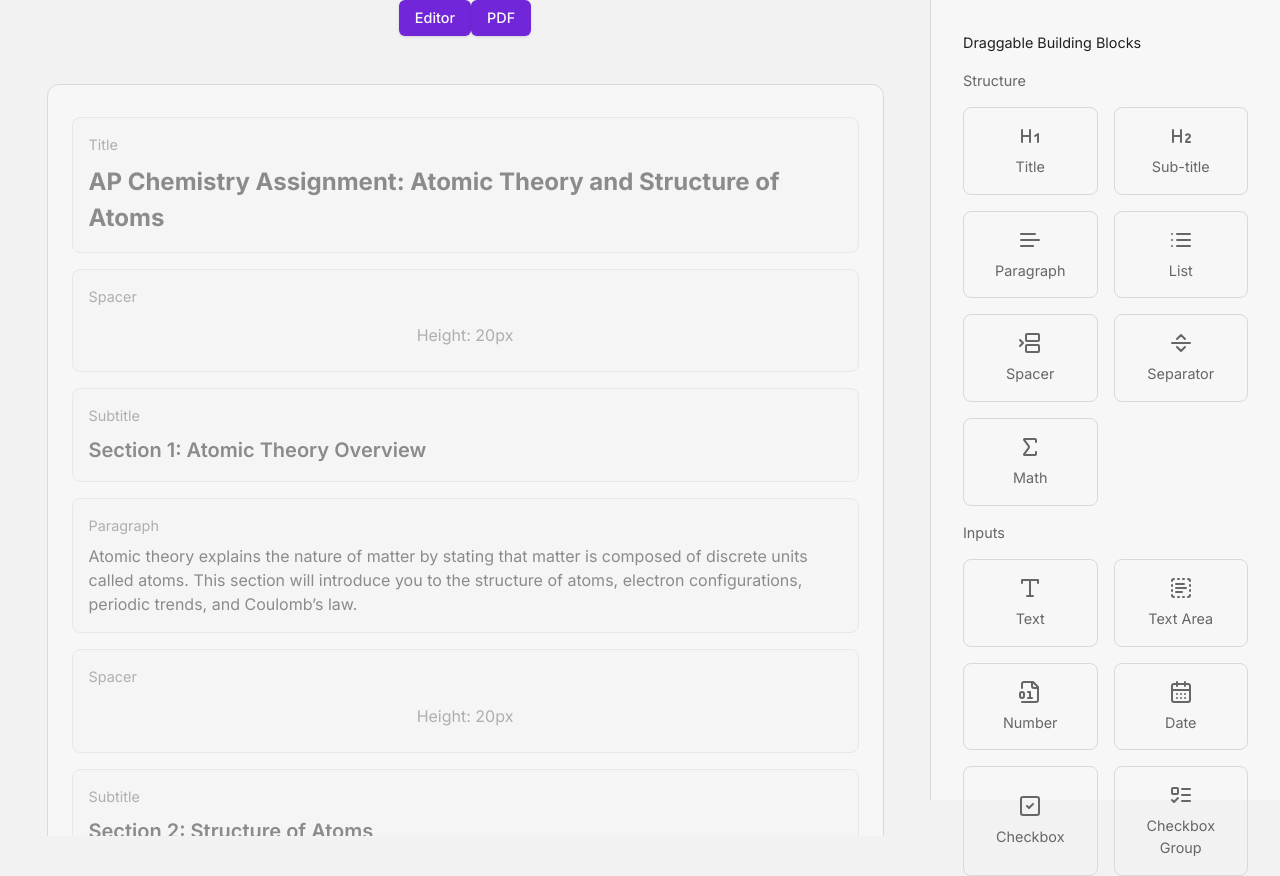
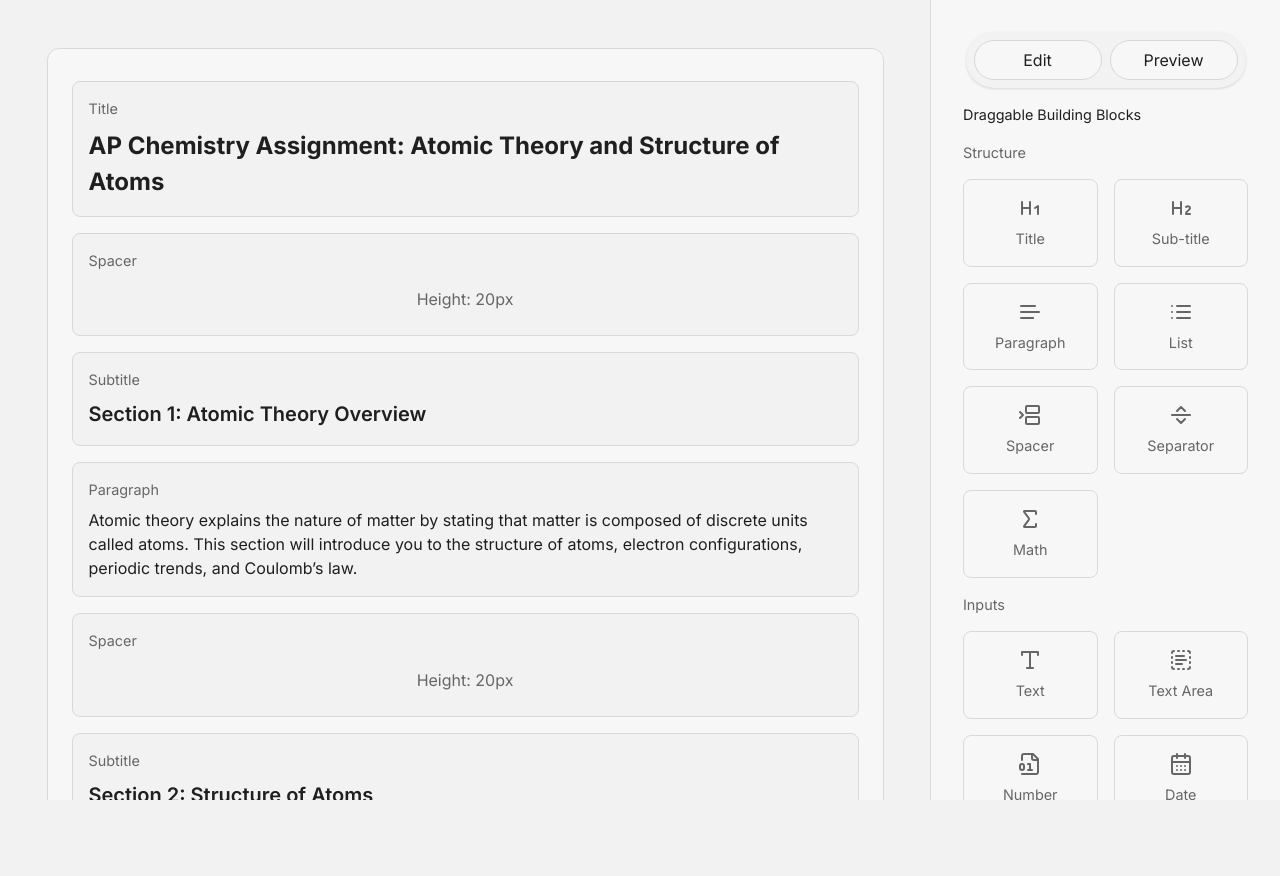
Before and after one commit to acrtz/timetoteach, a Next.js app: page /document-builder in a window 1280 px wide. After the commit the page ends 800 px from the top, so only its background shows below. Built offline with nearby package versions, Linux system fonts and the light colour scheme; what @react-pdf/renderer would draw is missing.

Commit message:
some code reorg and ui fixes

```diff
--- a/src/components/block-settings.tsx
+++ b/src/components/block-settings.tsx
@@ -11,6 +11,7 @@ import {
 } from "./ui/select";
 import { Checkbox } from "./ui/checkbox";
 import { Textarea } from "./ui/textarea";
+import { X } from "lucide-react";
 
 const alignOptions = ["left", "center", "right"];
 const listVariants = ["ordered", "unordered"];
@@ -18,10 +19,10 @@ const layoutOptions = ["vertical", "horizontal"];
 
 export default function BlockSettings({
   block,
-  onChange,
+  onClose,
 }: {
   block: BlockType;
-  onChange: (updatedBlock: BlockType) => void;
+  onClose: () => void;
 }) {
   const settings = useMemo(() => {
     switch (block.type) {
@@ -367,6 +368,7 @@ export default function BlockSettings({
 
   return (
     <div className="space-y-4 p-4">
+      <X className="w-4 h-4 cursor-pointer" onClick={onClose} />
       <div className="text-sm font-medium">Block Settings</div>
       {settings}
     </div>
--- a/src/components/document-builder.tsx
+++ b/src/components/document-builder.tsx
@@ -17,89 +17,117 @@ import Nav from "./nav";
 import { BlockEnum, BlockType } from "@/types";
 import { createNewBlock } from "@/lib/blocks";
 import PdfView from "./pdf";
-import { Button } from "./ui/button";
 
 export default function DocumentBuilder() {
   const [blocks, setBlocks] = useState<BlockType[]>([
     {
+      id: "1",
       type: "title",
       value: "AP Chemistry Assignment: Atomic Theory and Structure of Atoms",
       align: "center",
     },
-    { type: "spacer", height: 20 },
+    { id: "12", type: "spacer", height: 20 },
     {
+      id: "13",
       type: "subtitle",
       value: "Section 1: Atomic Theory Overview",
       align: "left",
     },
     {
+      id: "14",
       type: "paragraph",
       value:
         "Atomic theory explains the nature of matter by stating that matter is composed of discrete units called atoms. This section will introduce you to the structure of atoms, electron configurations, periodic trends, and Coulomb’s law.",
     },
-    { type: "spacer", height: 20 },
-    { type: "subtitle", value: "Section 2: Structure of Atoms", align: "left" },
+    { id: "15", type: "spacer", height: 20 },
     {
+      id: "16",
+      type: "subtitle",
+      value: "Section 2: Structure of Atoms",
+      align: "left",
+    },
+    {
+      id: "17",
       type: "paragraph",
       value:
         "Atoms consist of protons, neutrons, and electrons. The nucleus contains protons and neutrons, while electrons orbit around the nucleus in electron clouds.",
     },
-    { type: "math", value: "Z = N + P", align: "center" },
+    { id: "18", type: "math", value: "Z = N + P", align: "center" },
     {
+      id: "19",
       type: "paragraph",
       value:
         "Where Z is the atomic number, N is the number of neutrons, and P is the number of protons.",
     },
-    { type: "spacer", height: 20 },
+    { id: "20", type: "spacer", height: 20 },
     {
+      id: "21",
       type: "subtitle",
       value: "Section 3: Electron Configurations",
       align: "left",
     },
     {
+      id: "22",
       type: "paragraph",
       value:
         "Electron configurations describe the arrangement of electrons in an atom. Understanding these configurations is essential for predicting chemical behavior.",
     },
     {
+      id: "23",
       type: "text",
       label: "Write the electron configuration for Oxygen (O)",
       placeholder: "Enter your answer",
       helperText: "Use the format: 1s² 2s² 2p⁴",
       required: true,
     },
-    { type: "spacer", height: 20 },
-    { type: "subtitle", value: "Section 4: Periodic Trends", align: "left" },
+    { id: "24", type: "spacer", height: 20 },
     {
+      id: "25",
+      type: "subtitle",
+      value: "Section 4: Periodic Trends",
+      align: "left",
+    },
+    {
+      id: "26",
       type: "paragraph",
       value:
         "Periodic trends refer to patterns in the properties of elements across the periodic table. Important trends include atomic radius, electronegativity, and ionization energy.",
     },
     {
+      id: "27",
       type: "list",
       items: ["Atomic Radius", "Electronegativity", "Ionization Energy"],
       variant: "unordered",
     },
-    { type: "spacer", height: 20 },
-    { type: "subtitle", value: "Section 5: Coulomb’s Law", align: "left" },
+    { id: "28", type: "spacer", height: 20 },
     {
+      id: "29",
+      type: "subtitle",
+      value: "Section 5: Coulomb’s Law",
+      align: "left",
+    },
+    {
+      id: "30",
       type: "paragraph",
       value:
         "Coulomb’s Law describes the force between two charged particles. It states that the force is proportional to the product of the charges and inversely proportional to the square of the distance between them.",
     },
-    { type: "math", value: "\\pm\\sqrt{a^2 + b^2}", align: "center" },
+    { id: "31", type: "math", value: "\\pm\\sqrt{a^2 + b^2}", align: "center" },
     {
+      id: "32",
       type: "paragraph",
       value:
         "Where F is the force between the charges, k is Coulomb's constant, q1 and q2 are the amounts of the charges, and r is the distance between them.",
     },
-    { type: "spacer", height: 20 },
+    { id: "33", type: "spacer", height: 20 },
     {
+      id: "34",
       type: "subtitle",
       value: "Section 6: Reflection Questions",
       align: "left",
     },
     {
+      id: "35",
       type: "textarea",
       label: "Discuss how periodic trends affect chemical reactivity.",
       placeholder: "Type your explanation here",
@@ -108,6 +136,7 @@ export default function DocumentBuilder() {
       rows: 3,
     },
     {
+      id: "36",
       type: "checkbox",
       label: "I have completed all sections of this assignment.",
       helperText: "Check if complete.",
@@ -159,32 +188,24 @@ export default function DocumentBuilder() {
       onDragEnd={handleDragEnd}
     >
       <div className="w-screen flex">
+        <main className="w-[calc(100vw-350px)] h-screen overflow-y-scroll overflow-x-hidden">
           {view === "editor" ? (
-          <>
-            <div className="flex flex-col">
-              <div className="flex justify-center">
-                <Button onClick={() => setView("editor")}>Editor</Button>
-                <Button onClick={() => setView("pdf")}>PDF</Button>
-              </div>
-
             <Document
               blocks={blocks}
               dropAbove={dropAbove}
               deleteBlock={deleteBlock}
               setSelectedBlock={setSelectedBlock}
             />
-            </div>
+          ) : (
+            <PdfView schema={blocks} />
+          )}
+        </main>
         <Nav
+          setView={setView}
+          view={view}
           selectedBlock={selectedBlock}
           setSelectedBlock={setSelectedBlock}
         />
-          </>
-        ) : (
-          <div className="flex flex-col w-[calc(100vw-350px)]">
-            <PdfView schema={blocks} />
-            <Button onClick={() => setView("editor")}>Editor</Button>
-          </div>
-        )}
       </div>
     </DndContext>
   );
--- a/src/components/document.tsx
+++ b/src/components/document.tsx
@@ -16,7 +16,6 @@ export default function Document({
   setSelectedBlock: (block: BlockType) => void;
 }) {
   return (
-    <main className="w-[calc(100vw-350px)] h-screen overflow-y-scroll overflow-x-hidden">
     <div
       className="p-6 border bg-card rounded-xl w-[1000px] max-w-[90%] mx-auto my-12"
       id="pageprint"
@@ -37,6 +36,5 @@ export default function Document({
         ))}
       </DroppableCatchAll>
     </div>
-    </main>
   );
 }
--- a/src/components/draggable.tsx
+++ b/src/components/draggable.tsx
@@ -1,5 +1,6 @@
 import React from "react";
 import { useDraggable } from "@dnd-kit/core";
+import { cn } from "@/lib/utils";
 
 export default function Draggable(props: {
   id: string;
@@ -13,7 +14,7 @@ export default function Draggable(props: {
   const style = transform
     ? {
         transform: `translate3d(${transform.x}px, ${transform.y}px, 0)`,
-        opacity: 0.5,
+        opacity: 0.7,
       }
     : undefined;
 
@@ -24,7 +25,7 @@ export default function Draggable(props: {
       style={style}
       {...attributes}
       {...listeners}
-      className={props.className}
+      className={cn("bg-card", props.className)}
     >
       {props.children}
     </div>
--- a/src/components/droppable.tsx
+++ b/src/components/droppable.tsx
@@ -36,7 +36,7 @@ export function Droppable({
         )}
       >
         {children}
-        <div className="absolute top-0 left-0 right-0 bottom-0 bg-card opacity-0 hover:opacity-90 flex items-center justify-center gap-2 z-50">
+        <div className="absolute top-0 left-0 right-0 bottom-0 bg-card opacity-0 hover:opacity-70 active:opacity-0 flex items-center justify-center gap-2">
           Drag to move
           <div
             className="absolute right-0 top-0 bottom-0 items-center gap-2"
--- a/src/components/nav.tsx
+++ b/src/components/nav.tsx
@@ -21,22 +21,43 @@ import BlockSettings from "./block-settings";
 export default function Nav({
   selectedBlock,
   setSelectedBlock,
+  setView,
+  view,
 }: {
   selectedBlock: BlockType | null;
-  setSelectedBlock: (block: BlockType) => void;
+  setSelectedBlock: (block: BlockType | null) => void;
+  view: "editor" | "pdf";
+  setView: (view: "editor" | "pdf") => void;
 }) {
   return (
     <div
-      className="h-screen w-[350px] border-l bg-card p-8 flex flex-col gap-4 block-nav"
+      className="h-screen w-[350px] border-l bg-card p-8 flex flex-col gap-4 block-nav overflow-y-scroll"
       onClick={(e) => {
         e.stopPropagation();
         e.preventDefault();
       }}
     >
       {selectedBlock ? (
-        <BlockSettings block={selectedBlock} onChange={setSelectedBlock} />
+        <BlockSettings
+          block={selectedBlock}
+          onClose={() => setSelectedBlock(null)}
+        />
       ) : (
         <>
+          <div className="p-2 border-border shadow flex mx-auto bg-background rounded-full gap-2">
+            <div
+              className="w-32 h-10 flex items-center justify-center bg-card border rounded-full"
+              onClick={() => setView("editor")}
+            >
+              Edit
+            </div>
+            <div
+              className="w-32 h-10 flex items-center justify-center bg-card border rounded-full"
+              onClick={() => setView("pdf")}
+            >
+              Preview
+            </div>
+          </div>
           <div className="text-sm">Draggable Building Blocks</div>
           {groups.map((group) => (
             <div key={group.group} className="grid grid-cols-2 gap-4">
--- a/src/components/pdf.tsx
+++ b/src/components/pdf.tsx
@@ -24,113 +24,13 @@ const PDFDownloadLink = dynamic(
   }
 );
 
-// Example schema (you can import your schema from another file)
-// const schema: BlockType[] = [
-//   {
-//     type: "title",
-//     value: "AP Chemistry Assignment: Atomic Theory and Structure of Atoms",
-//     align: "center",
-//   },
-//   { type: "spacer", height: 20 },
-//   {
-//     type: "subtitle",
-//     value: "Section 1: Atomic Theory Overview",
-//     align: "left",
-//   },
-//   {
-//     type: "paragraph",
-//     value:
-//       "Atomic theory explains the nature of matter by stating that matter is composed of discrete units called atoms. This section will introduce you to the structure of atoms, electron configurations, periodic trends, and Coulomb’s law.",
-//   },
-//   { type: "spacer", height: 20 },
-//   { type: "subtitle", value: "Section 2: Structure of Atoms", align: "left" },
-//   {
-//     type: "paragraph",
-//     value:
-//       "Atoms consist of protons, neutrons, and electrons. The nucleus contains protons and neutrons, while electrons orbit around the nucleus in electron clouds.",
-//   },
-//   { id: "fbaidfnkd", type: "math", value: "Z = N + P", align: "center" },
-//   {
-//     type: "paragraph",
-//     value:
-//       "Where Z is the atomic number, N is the number of neutrons, and P is the number of protons.",
-//   },
-//   { type: "spacer", height: 20 },
-//   {
-//     type: "subtitle",
-//     value: "Section 3: Electron Configurations",
-//     align: "left",
-//   },
-//   {
-//     type: "paragraph",
-//     value:
-//       "Electron configurations describe the arrangement of electrons in an atom. Understanding these configurations is essential for predicting chemical behavior.",
-//   },
-//   {
-//     type: "text",
-//     label: "Write the electron configuration for Oxygen (O)",
-//     placeholder: "Enter your answer",
-//     helperText: "Use the format: 1s² 2s² 2p⁴",
-//     required: true,
-//   },
-//   { type: "spacer", height: 20 },
-//   { type: "subtitle", value: "Section 4: Periodic Trends", align: "left" },
-//   {
-//     type: "paragraph",
-//     value:
-//       "Periodic trends refer to patterns in the properties of elements across the periodic table. Important trends include atomic radius, electronegativity, and ionization energy.",
-//   },
-//   {
-//     type: "list",
-//     items: ["Atomic Radius", "Electronegativity", "Ionization Energy"],
-//     variant: "unordered",
-//   },
-//   { type: "spacer", height: 20 },
-//   { type: "subtitle", value: "Section 5: Coulomb’s Law", align: "left" },
-//   {
-//     type: "paragraph",
-//     value:
-//       "Coulomb’s Law describes the force between two charged particles. It states that the force is proportional to the product of the charges and inversely proportional to the square of the distance between them.",
-//   },
-//   {
-//     id: "1235214",
-//     type: "math",
-//     value: "F = k \\frac{|q_1 q_2|}{r^2}",
-//     align: "center",
-//   },
-//   {
-//     type: "paragraph",
-//     value:
-//       "Where F is the force between the charges, k is Coulomb's constant, q1 and q2 are the amounts of the charges, and r is the distance between them.",
-//   },
-//   { type: "spacer", height: 20 },
-//   {
-//     type: "subtitle",
-//     value: "Section 6: Reflection Questions",
-//     align: "left",
-//   },
-//   {
-//     type: "textarea",
-//     label: "Discuss how periodic trends affect chemical reactivity.",
-//     placeholder: "Type your explanation here",
-//     helperText: "Provide a clear and concise explanation.",
-//     required: true,
-//     rows: 3,
-//   },
-//   {
-//     type: "checkbox",
-//     label: "I have completed all sections of this assignment.",
-//     helperText: "Check if complete.",
-//     required: true,
-//   },
-// ];
-
 const styles = StyleSheet.create({
   page: {
     padding: 40,
     fontSize: 12,
     fontFamily: "Helvetica",
     flexDirection: "column",
+    marginVertical: 20,
   },
   title: {
     fontSize: 20,
@@ -173,9 +73,11 @@ const Math = ({ item }: { item: any }) => {
     width: number;
     height: number;
   } | null>(null);
+
   useEffect(() => {
     generateImage();
   }, []);
+
   const generateImage = () => {
     const element = document.getElementById(item.id);
     if (!element) return;
@@ -269,21 +171,14 @@ const Item = ({ item }: { item: any }) => {
 
 export default function PdfView({ schema }: { schema: BlockType[] }) {
   const [pdf, setPdf] = useState<any>(null);
+
   useEffect(() => {
     setPdf(PdfDocument({ schema }));
   }, [schema]);
-  const mathBlocks = useMemo(
-    () => schema.filter((item) => item.type === "math"),
-    [schema]
-  );
+
   return pdf ? (
     <div>
-      <div className="absolute -z-50">
-        {mathBlocks.map((item) => (
-          <MathBlock key={item.id} block={item as TMathBlock} />
-        ))}
-      </div>
-
+      <MathImages schema={schema} />
       <PDFViewer style={{ width: "100%", height: "100vh" }} showToolbar={false}>
         {pdf}
       </PDFViewer>
@@ -294,9 +189,23 @@ export default function PdfView({ schema }: { schema: BlockType[] }) {
   ) : null;
 }
 
+const MathImages = ({ schema }: { schema: BlockType[] }) => {
+  const mathBlocks = useMemo(
+    () => schema.filter((item) => item.type === "math"),
+    [schema]
+  );
+  return (
+    <div className="absolute -z-50">
+      {mathBlocks.map((item) => (
+        <MathBlock key={item.id} block={item as TMathBlock} />
+      ))}
+    </div>
+  );
+};
+
 const PdfDocument = ({ schema }: { schema: BlockType[] }) => {
   return (
-    <Document pageMode="fullScreen">
+    <Document>
       <Page style={styles.page} size="A4">
         {schema.map((item, idx) => (
           <Item item={item} key={idx} />
```
Lines whose indentation alone changed are shown as unchanged.
